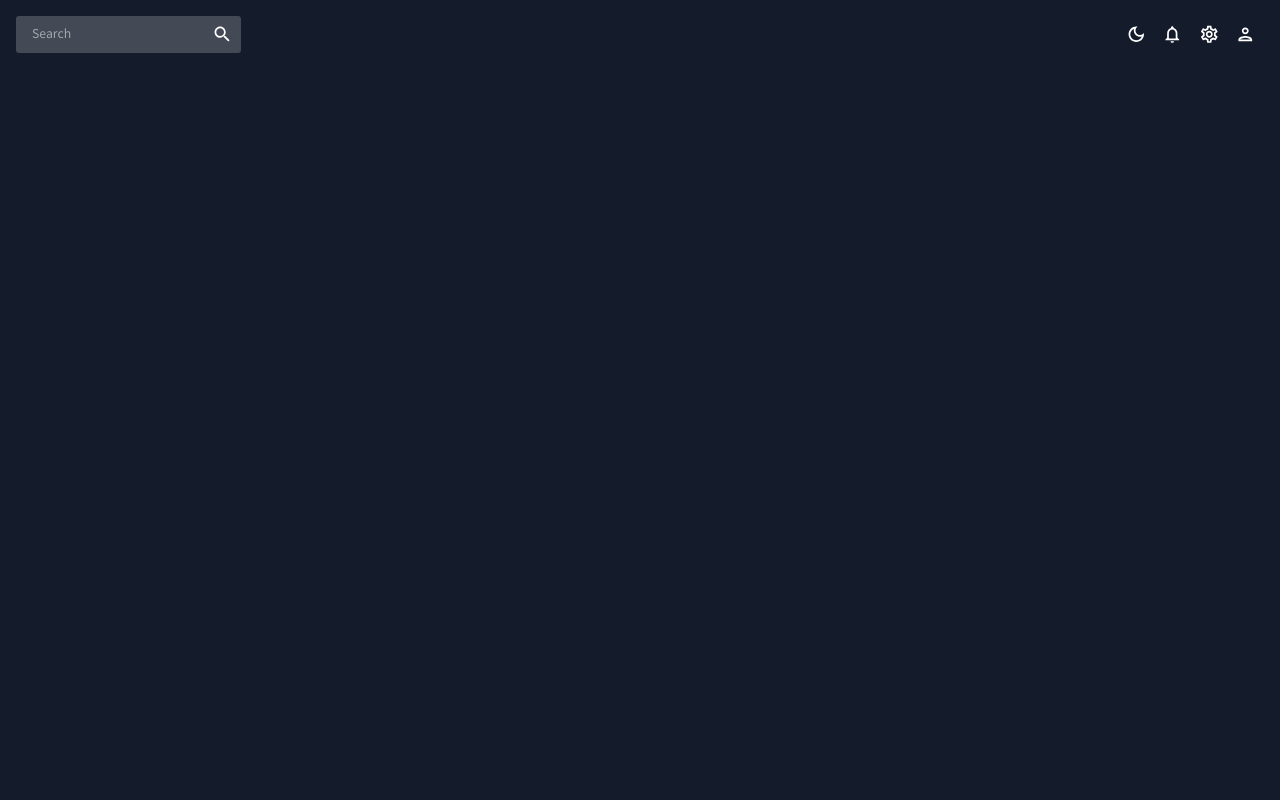
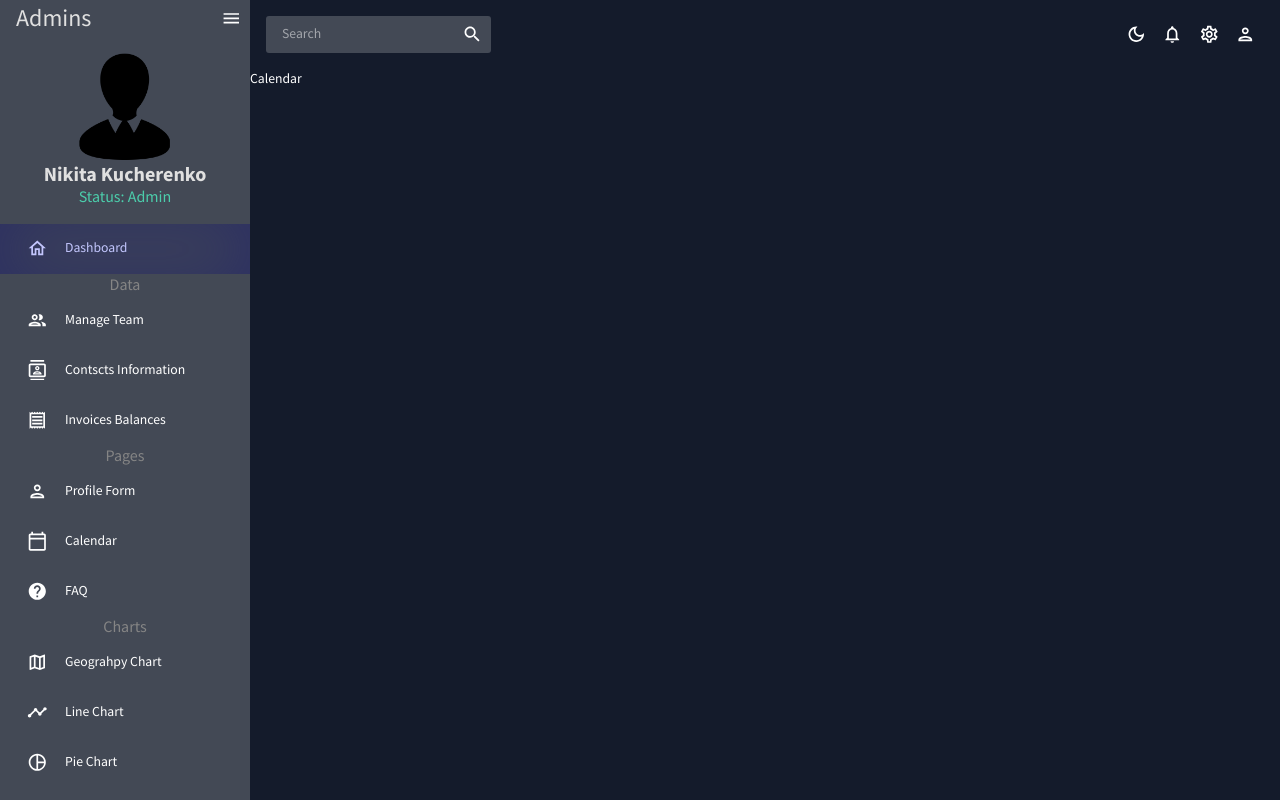
Before and after one commit to nikson666/Dashboard, a React (Create React App) app: page /calendar in a window 1280 px wide. Before the commit this address had no page. Built offline with nearby package versions, Linux system fonts and the light colour scheme.

Commit message:
created a sidebar and added router files to navigate through the pages

```diff
--- a/src/App.js
+++ b/src/App.js
@@ -2,17 +2,19 @@ import { ColorModeContext, useMode } from './theme'
 import { CssBaseline, ThemeProvider } from '@mui/material'
 import { Route, Routes } from 'react-router-dom';
 import Topbar from './scenes/global/Topbar'
+import Sidebar from './scenes/global/Sidebar'
 import Dashboard from './scenes/dashboard'
-// import Team from './scenes/team'
-// import Invoices from './scenes/invoices'
-// import Contacts from './scenes/contacts'
-// import Bar from './scenes/bar'
-// import Form from './scenes/form'
-// import Line from './scenes/line'
-// import Pie from './scenes/pie'
-// import FAQ from './scenes/faq'
-// import Geography from './scenes/geography'
-// import Calendar from './scenes/calendar'
+import { ProSidebarProvider } from 'react-pro-sidebar';
+import Team from './scenes/team'
+import Invoices from './scenes/invoices'
+import Contacts from './scenes/contacts'
+import Bar from './scenes/charts/bar'
+import Form from './scenes/form'
+import Line from './scenes/charts/line'
+import Pie from './scenes/charts/pie'
+import FAQ from './scenes/faq'
+import Geography from './scenes/charts/geography'
+import Calendar from './scenes/calendar'
 
 function App() {
   const [theme, colorMode] = useMode();
@@ -21,24 +23,27 @@ function App() {
     <ColorModeContext.Provider value={colorMode}>
       <ThemeProvider theme={theme}>
         <CssBaseline />
+        <ProSidebarProvider>
           <div className="app">
+            <Sidebar />
             <main className="content">
               <Topbar />
               <Routes>
                 <Route path='/' element={<Dashboard />} />
-              {/* <Route path='/team' element={<Team />} /> */}
-              {/* <Route path='/invoices' element={<Invoices />} /> */}
-              {/* <Route path='/contacts' element={<Contacts />} /> */}
-              {/* <Route path='/bar' element={<Bar />} /> */}
-              {/* <Route path='/form' element={<Form />} /> */}
-              {/* <Route path='/line' element={<Line />} /> */}
-              {/* <Route path='/pie' element={<Pie />} /> */}
-              {/* <Route path='/faq' element={<FAQ />} /> */}
-              {/* <Route path='/geography' element={<Geography />} /> */}
-              {/* <Route path='/calendar' element={<Calendar />} /> */}
+                <Route path='/team' element={<Team />} />
+                <Route path='/invoices' element={<Invoices />} />
+                <Route path='/contacts' element={<Contacts />} />
+                <Route path='/bar' element={<Bar />} />
+                <Route path='/form' element={<Form />} />
+                <Route path='/line' element={<Line />} />
+                <Route path='/pie' element={<Pie />} />
+                <Route path='/faq' element={<FAQ />} />
+                <Route path='/geography' element={<Geography />} />
+                <Route path='/calendar' element={<Calendar />} />
               </Routes>
             </main>
           </div>
+        </ProSidebarProvider>
       </ThemeProvider>
     </ColorModeContext.Provider>
   );
--- /dev/null
+++ b/src/scenes/calendar/index.jsx
@@ -0,0 +1,9 @@
+import React from 'react'
+
+const Calendar = () => {
+  return (
+    <div>Calendar</div>
+  )
+}
+
+export default Calendar
--- /dev/null
+++ b/src/scenes/charts/bar/index.jsx
@@ -0,0 +1,9 @@
+import React from 'react'
+
+const Bar = () => {
+  return (
+    <div>Bar</div>
+  )
+}
+
+export default Bar
--- /dev/null
+++ b/src/scenes/charts/geography/index.jsx
@@ -0,0 +1,9 @@
+import React from 'react'
+
+const Geography = () => {
+  return (
+    <div>Geography</div>
+  )
+}
+
+export default Geography
--- /dev/null
+++ b/src/scenes/charts/line/index.jsx
@@ -0,0 +1,9 @@
+import React from 'react'
+
+const Line = () => {
+  return (
+    <div>Line</div>
+  )
+}
+
+export default Line
--- /dev/null
+++ b/src/scenes/charts/pie/index.jsx
@@ -0,0 +1,9 @@
+import React from 'react'
+
+const Pie = () => {
+  return (
+    <div>Pie</div>
+  )
+}
+
+export default Pie
--- /dev/null
+++ b/src/scenes/contacts/index.jsx
@@ -0,0 +1,9 @@
+import React from 'react'
+
+const Contacts = () => {
+  return (
+    <div>Contacts</div>
+  )
+}
+
+export default Contacts
--- /dev/null
+++ b/src/scenes/faq/index.jsx
@@ -0,0 +1,9 @@
+import React from 'react'
+
+const FAQ = () => {
+  return (
+    <div>FAQ</div>
+  )
+}
+
+export default FAQ
--- /dev/null
+++ b/src/scenes/form/index.jsx
@@ -0,0 +1,9 @@
+import React from 'react'
+
+const Form = () => {
+  return (
+    <div>Form</div>
+  )
+}
+
+export default Form
--- a/src/scenes/global/Sidebar.jsx
+++ b/src/scenes/global/Sidebar.jsx
@@ -1,8 +1,120 @@
-import React from 'react'
+import React, { useState } from 'react'
+import { Menu, MenuItem, Sidebar as SidebarPro, useProSidebar, sidebarClasses, menuClasses } from 'react-pro-sidebar'
+import { useTheme, Box, IconButton, Typography, Avatar } from '@mui/material'
+import { Link } from 'react-router-dom'
+import { tokens } from '../../theme'
+import HomeOutlinedIcon from '@mui/icons-material/HomeOutlined';
+import PeopleOutlinedIcon from '@mui/icons-material/PeopleOutlined';
+import ContactsOutlinedIcon from '@mui/icons-material/ContactsOutlined';
+import ReceiptOutlinedIcon from '@mui/icons-material/ReceiptOutlined';
+import PersonOutlinedIcon from '@mui/icons-material/PersonOutlined';
+import CalendarTodayOutlinedIcon from '@mui/icons-material/CalendarTodayOutlined';
+import HelpOutlinedIcon from '@mui/icons-material/HelpOutlined';
+import BarChartOutlinedIcon from '@mui/icons-material/BarChartOutlined';
+import PieChartOutlineOutlinedIcon from '@mui/icons-material/PieChartOutlineOutlined';
+import TimelineOutlinedIcon from '@mui/icons-material/TimelineOutlined';
+import MenuOutlinedIcon from '@mui/icons-material/MenuOutlined';
+import MapOutlinedIcon from '@mui/icons-material/MapOutlined';
+import AdminPhoto from '../../common/admin.png'
+
+const Item = ({ title, to, icon, selected, setSelected }) => (
+    <MenuItem
+        active={selected === title}
+        onClick={() => setSelected(title)}
+        icon={icon}
+        component={<Link to={to} />}
+    >
+        <Typography>{title}</Typography>
+    </MenuItem>
+);
 
 const Sidebar = () => {
+    const theme = useTheme()
+    const colors = tokens(theme.palette.mode)
+    const { collapseSidebar, collapsed } = useProSidebar()
+    const [selected, setSelected] = useState('Dashboard')
+
     return (
-        <div>Sidebar</div>
+        <SidebarPro
+            rootStyles={{
+                border: "none",
+                [`.${sidebarClasses.container}`]: {
+                    backgroundColor: colors.primary[400],
+                },
+                [`.${menuClasses.subMenuContent}`]: {
+                    backgroundColor: colors.primary[400],
+                    [`.${menuClasses.button}`]: {
+                        paddingLeft: !collapsed && "15%"
+                    }
+                },
+                [`.${menuClasses.button}`]: {
+                    "&:hover": {
+                        backgroundColor: colors.blueAccent[900],
+                    }
+                },
+                [`.${menuClasses.active}`]: {
+                    zIndex: 10,
+                    color: colors.blueAccent[200],
+                    [`.${menuClasses.button}`]: {
+                        boxShadow: `inset 0px 0px 70px ${colors.blueAccent[800]}`,
+                        transition: 'all 0.2s ease',
+                    }
+                },
+            }}
+        >
+            <Box
+                display="flex"
+                alignItems="center"
+                justifyContent="space-between"
+                ml={2}
+            >
+                {!collapsed &&
+                    <Typography variant='h3' color={colors.gray[100]}>
+                        Admins
+                    </Typography>
+                }
+                <IconButton onClick={() => collapseSidebar()}>
+                    <MenuOutlinedIcon />
+                </IconButton>
+            </Box>
+            {/* USER */}
+            {!collapsed && (
+                <Box display="flex" flexDirection="column" justifyContent="center" alignItems="center" m={2}>
+                    <Avatar
+                        alt="Admin"
+                        src={AdminPhoto}
+                        sx={{ width: '50%', height: '50%', borderRadius: 0 }}
+                    />
+                    <Typography fontWeight="bold" variant='h4' color={colors.gray[100]}>
+                        Nikita Kucherenko
+                    </Typography>
+                    <Typography variant='h5' color={colors.greenAccent[500]}>
+                        Status: Admin
+                    </Typography>
+                </Box>
+            )
+            }
+            {/* MENU */}
+            <Menu>
+                <Item title="Dashboard" selected={selected} setSelected={setSelected} icon={<HomeOutlinedIcon />} to='/' />
+
+                <Typography display="flex" justifyContent="center" variant='h5' color={colors.gray[400]}>Data</Typography>
+                <Item title="Manage Team" selected={selected} setSelected={setSelected} icon={<PeopleOutlinedIcon />} to='/team' />
+                <Item title="Contscts Information" selected={selected} setSelected={setSelected} icon={<ContactsOutlinedIcon />} to='/contacts' />
+                <Item title="Invoices Balances" selected={selected} setSelected={setSelected} icon={<ReceiptOutlinedIcon />} to='/invoices' />
+
+                <Typography display="flex" justifyContent="center" variant='h5' color={colors.gray[400]}>Pages</Typography>
+                <Item title="Profile Form" selected={selected} setSelected={setSelected} icon={<PersonOutlinedIcon />} to='/form' />
+                <Item title="Calendar" selected={selected} setSelected={setSelected} icon={<CalendarTodayOutlinedIcon />} to='/calendar' />
+                <Item title="FAQ" selected={selected} setSelected={setSelected} icon={<HelpOutlinedIcon />} to='/faq' />
+
+                <Typography display="flex" justifyContent="center" variant='h5' color={colors.gray[400]}>Charts</Typography>
+                <Item title="Geograhpy Chart" selected={selected} setSelected={setSelected} icon={<MapOutlinedIcon />} to='/geography' />
+                <Item title="Line Chart" selected={selected} setSelected={setSelected} icon={<TimelineOutlinedIcon />} to='/line' />
+                <Item title="Pie Chart" selected={selected} setSelected={setSelected} icon={<PieChartOutlineOutlinedIcon />} to='/pie' />
+                <Item title="Bar Chart" selected={selected} setSelected={setSelected} icon={<BarChartOutlinedIcon />} to='/bar' />
+            </Menu>
+        </SidebarPro >
     )
 }
 
--- /dev/null
+++ b/src/scenes/invoices/index.jsx
@@ -0,0 +1,9 @@
+import React from 'react'
+
+const Invoices = () => {
+  return (
+    <div>Invoices</div>
+  )
+}
+
+export default Invoices
--- /dev/null
+++ b/src/scenes/team/index.jsx
@@ -0,0 +1,9 @@
+import React from 'react'
+
+const Team = () => {
+  return (
+    <div>Team</div>
+  )
+}
+
+export default Team
```
Also changed, not shown: src/common/admin.png (added). Lines whose indentation alone changed are shown as unchanged.
